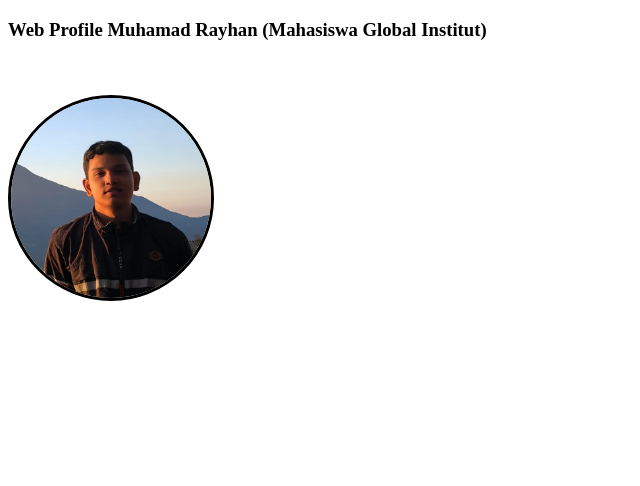
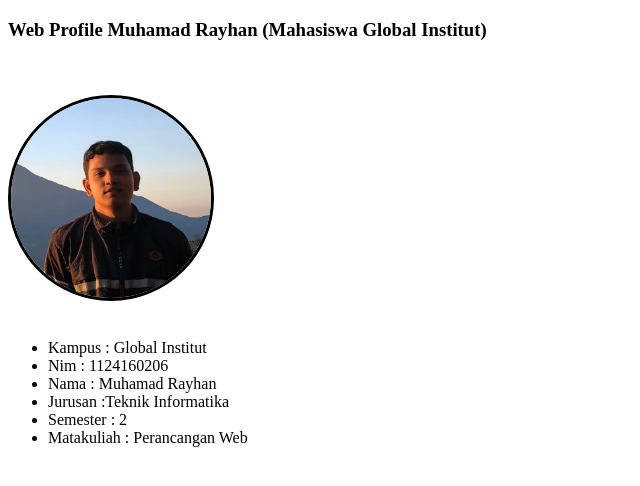
Before and after one commit to rayhan-18/1124160206-UTS, a plain HTML site: page Portfolio.html in a window 1280 px wide. Shown: the whole page, without its empty margins (0-640 px from the left). Drawn offline with Linux system fonts and the light colour scheme.

Commit message:
List biodata

```diff
--- a/Portfolio.html
+++ b/Portfolio.html
@@ -21,6 +21,29 @@
             border: 3px solid black;
         }
     </style>
+    <br><br>
+
+    <ul>
+        <li class="kampus">Kampus : <a href="https://global.ac.id/" target="_blank">Global Institut</li></a>
+        <li>Nim : 1124160206</li>
+        <li>Nama : Muhamad Rayhan</li>
+        <li>Jurusan :Teknik Informatika</li>
+        <li>Semester : 2</li>
+        <li>Matakuliah : Perancangan Web</li>
+    </ul>
+    <style>
+        .kampus a{
+            text-decoration: none;
+            color: inherit;
+        }
+
+        .kampus a:hover {
+        color: #007acc;
+        text-decoration: underline;
+    }
+    </style>
+    <br><br>
+
 
 </body>
 </html>
```
